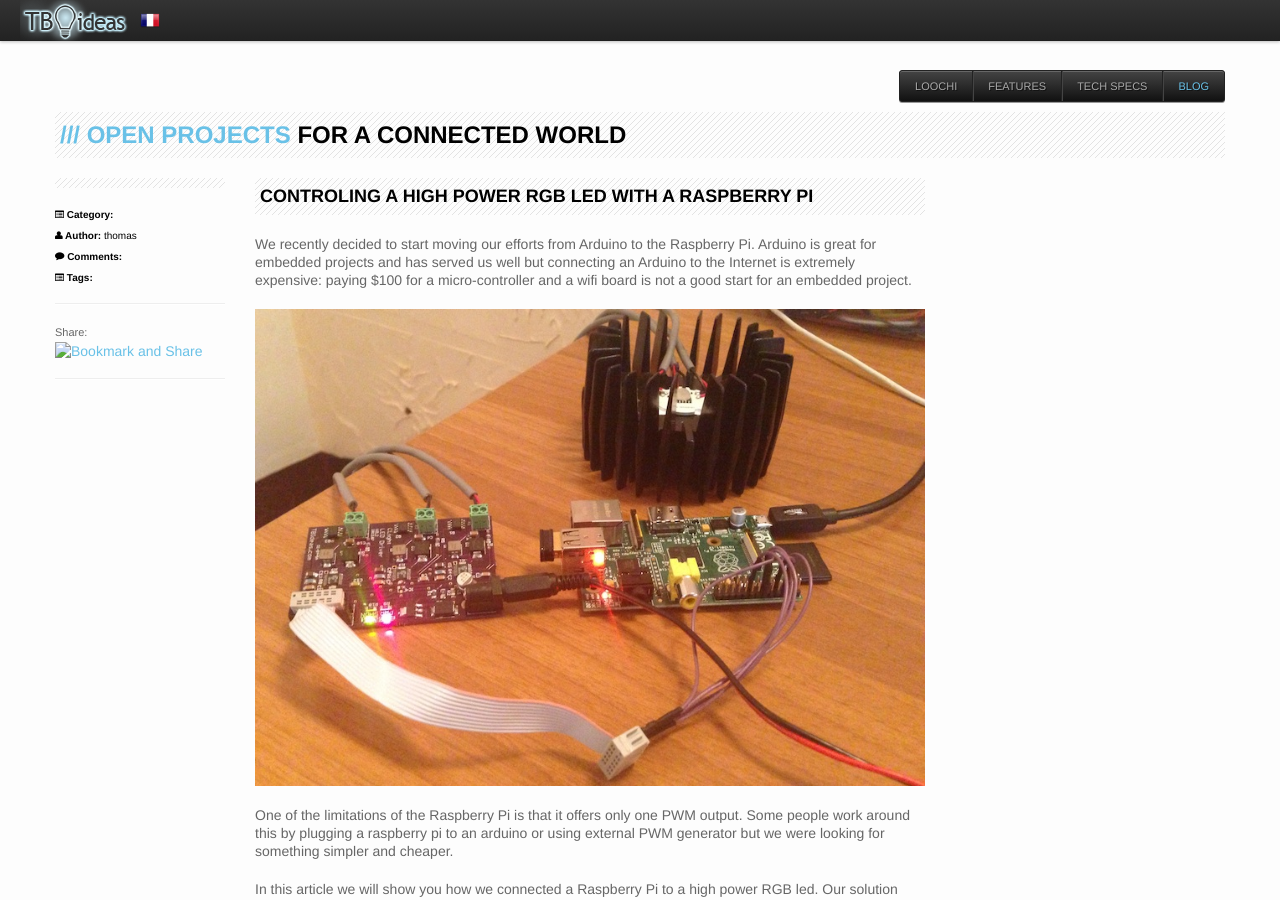
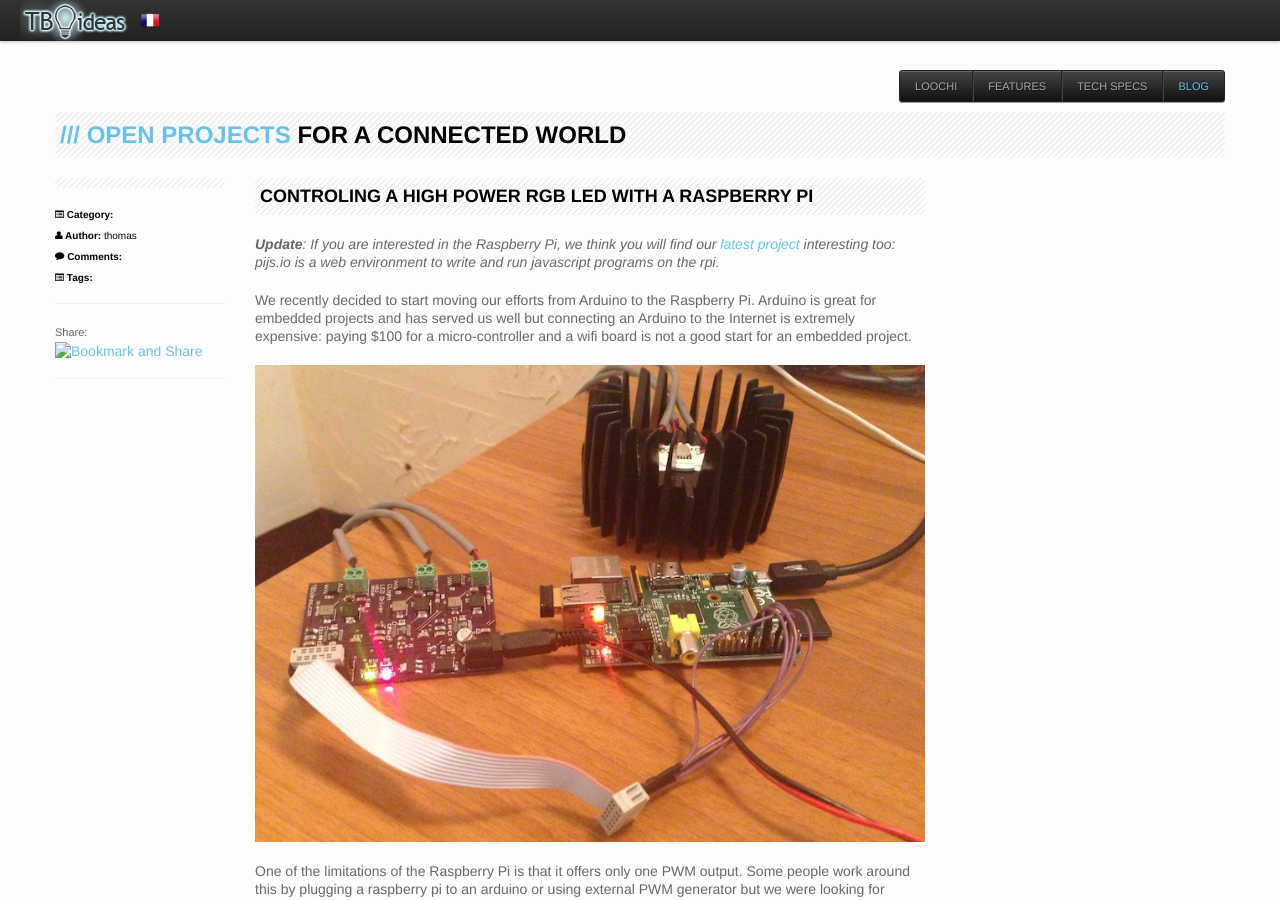
Before and after one commit to tbideas/tbideas.github.com, a Jekyll site: the page built from _posts/2013-02-08-controling-a-high-power-rgb-led-with-a-raspberry-pi.md, in a window 1280 px wide and 900 px high. Built offline with Jekyll 4.4.1, drawn with Linux system fonts in a browser that asks for light colours; nearby versions of some CDN libraries; library files that are not in the unit come from our copies; comment, search, counter and statistics services are not loaded.

Commit message:
Adding a link to the new article in the pi+pwm post

```diff
--- a/_posts/2013-02-08-controling-a-high-power-rgb-led-with-a-raspberry-pi.md
+++ b/_posts/2013-02-08-controling-a-high-power-rgb-led-with-a-raspberry-pi.md
@@ -4,7 +4,10 @@ author: thomas
 description: Learn how to connect a high power LED to a Raspberry Pi and how to control it to produce thousands of colors. You will also learn how to use the Pi for PWM of the pins!
 ---
 
+_**Update**: If you are interested in the Raspberry Pi, we think you will find our [latest project](/blog/2013/04/NodeJS-Raspberry-Pi-The-easy-way/) interesting too: pijs.io is a web environment to write and run javascript programs on the rpi._
+
 We recently decided to start moving our efforts from Arduino to the Raspberry Pi. Arduino is great for embedded projects and has served us well but connecting an Arduino to the Internet is extremely expensive: paying $100 for a micro-controller and a wifi board is not a good start for an embedded project.
+
 
 ![A raspberry Pi meets a high power LED driver](/blog/img/raspberrypi-meets-led.jpg)
 
```
